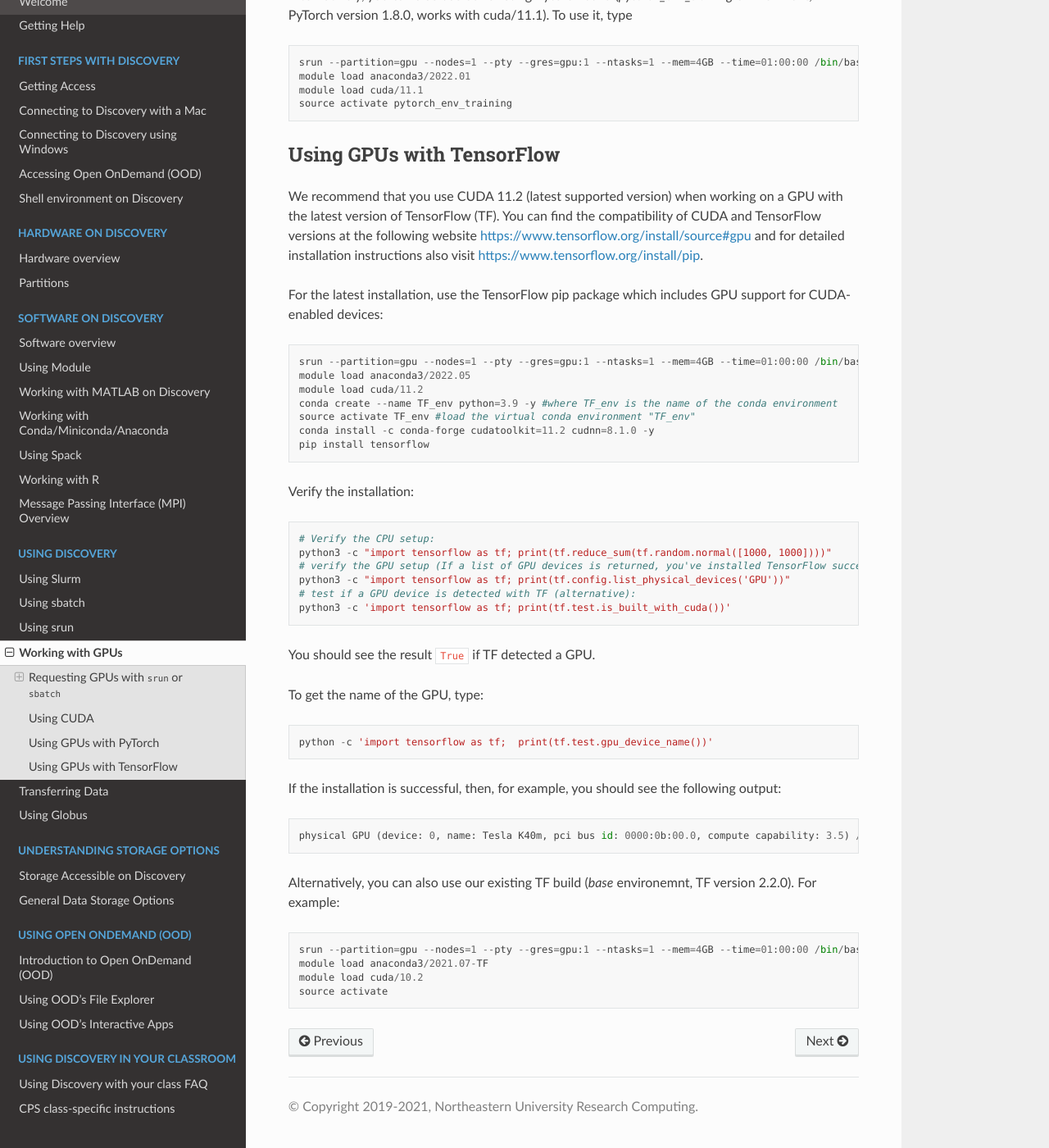
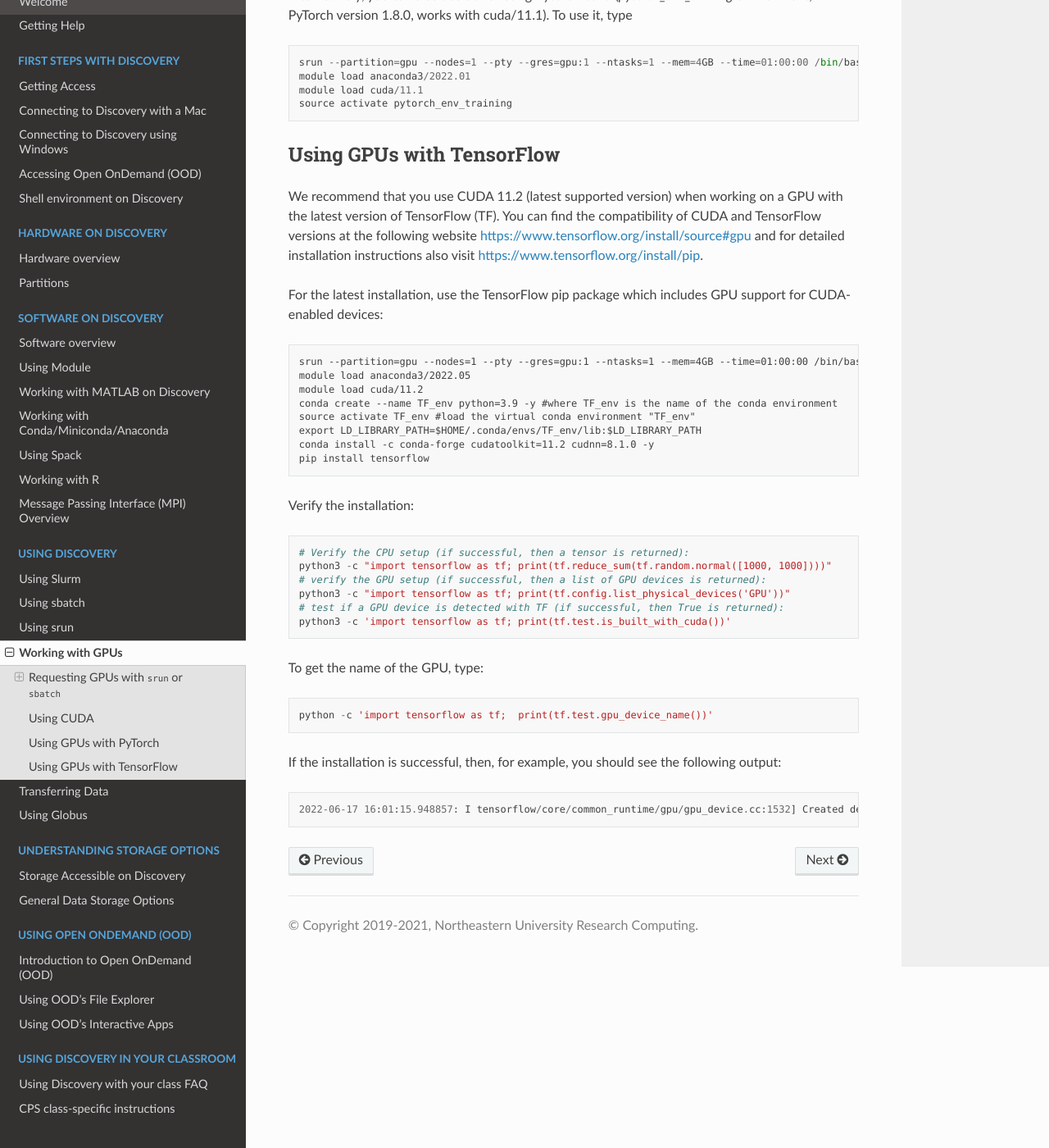
Before and after one commit to northeastern-rc/rc-public-documentation, a Sphinx documentation site: the page built from docs/source/using-discovery/workingwithgpu.rst, in a window 1280 px wide and 1400 px high, scrolled down 3106 px. Shown: the whole window at 82% size. Built offline with Sphinx 7.4.7 and the Read the Docs theme 2.0.0, drawn with Linux system fonts in a browser that asks for light colours.

Commit message:
updated tf with LD_LIBRARY_PATH

```diff
--- a/docs/source/using-discovery/workingwithgpu.rst
+++ b/docs/source/using-discovery/workingwithgpu.rst
@@ -185,19 +185,18 @@ For the latest installation, use the TensorFlow pip package which includes GPU s
   module load cuda/11.2
   conda create --name TF_env python=3.9 -y #where TF_env is the name of the conda environment
   source activate TF_env #load the virtual conda environment "TF_env"
+  export LD_LIBRARY_PATH=$HOME/.conda/envs/TF_env/lib:$LD_LIBRARY_PATH
   conda install -c conda-forge cudatoolkit=11.2 cudnn=8.1.0 -y
   pip install tensorflow
 
 Verify the installation::
 
-  # Verify the CPU setup:
+  # Verify the CPU setup (if successful, then a tensor is returned):
   python3 -c "import tensorflow as tf; print(tf.reduce_sum(tf.random.normal([1000, 1000])))"
-  # verify the GPU setup (If a list of GPU devices is returned, you've installed TensorFlow successfully):
+  # verify the GPU setup (if successful, then a list of GPU devices is returned):
   python3 -c "import tensorflow as tf; print(tf.config.list_physical_devices('GPU'))"
-  # test if a GPU device is detected with TF (alternative):
+  # test if a GPU device is detected with TF (if successful, then True is returned):
   python3 -c 'import tensorflow as tf; print(tf.test.is_built_with_cuda())'
-
-You should see the result ``True`` if TF detected a GPU.
 
 To get the name of the GPU, type::
 
@@ -205,11 +204,4 @@ To get the name of the GPU, type::
 
 If the installation is successful, then, for example, you should see the following output::
 
-   physical GPU (device: 0, name: Tesla K40m, pci bus id: 0000:0b:00.0, compute capability: 3.5) /device:GPU:0
-
-Alternatively, you can also use our existing TF build (`base` environemnt, TF version 2.2.0). For example: ::
-
-  srun --partition=gpu --nodes=1 --pty --gres=gpu:1 --ntasks=1 --mem=4GB --time=01:00:00 /bin/bash
-  module load anaconda3/2021.07-TF
-  module load cuda/10.2
-  source activate
+   2022-06-17 16:01:15.948857: I tensorflow/core/common_runtime/gpu/gpu_device.cc:1532] Created device /device:GPU:0 with 13795 MB memory:  -> device: 0, name: Tesla T4, pci bus id: 0000:3b:00.0, compute capability: 7.5
```
